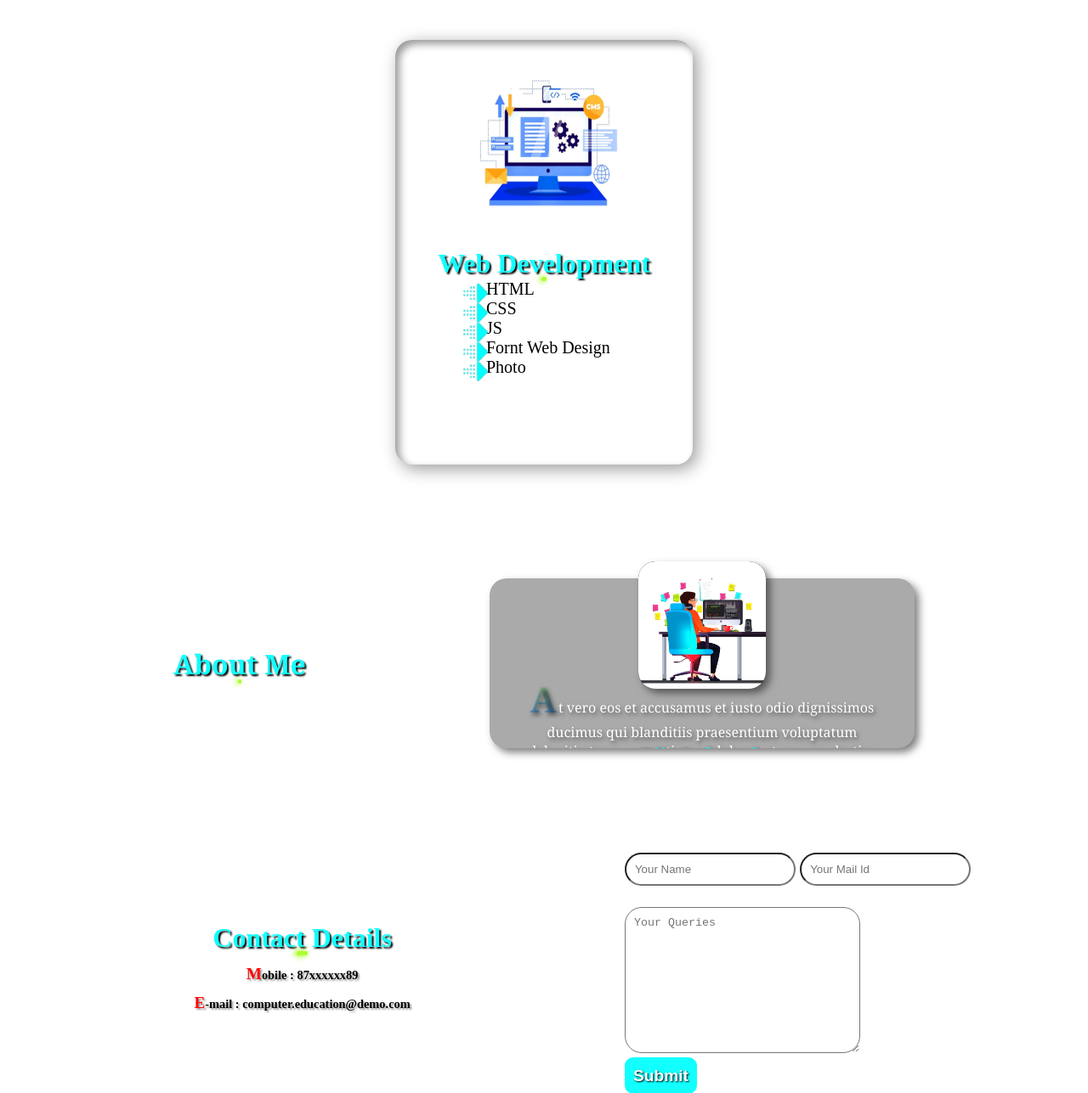
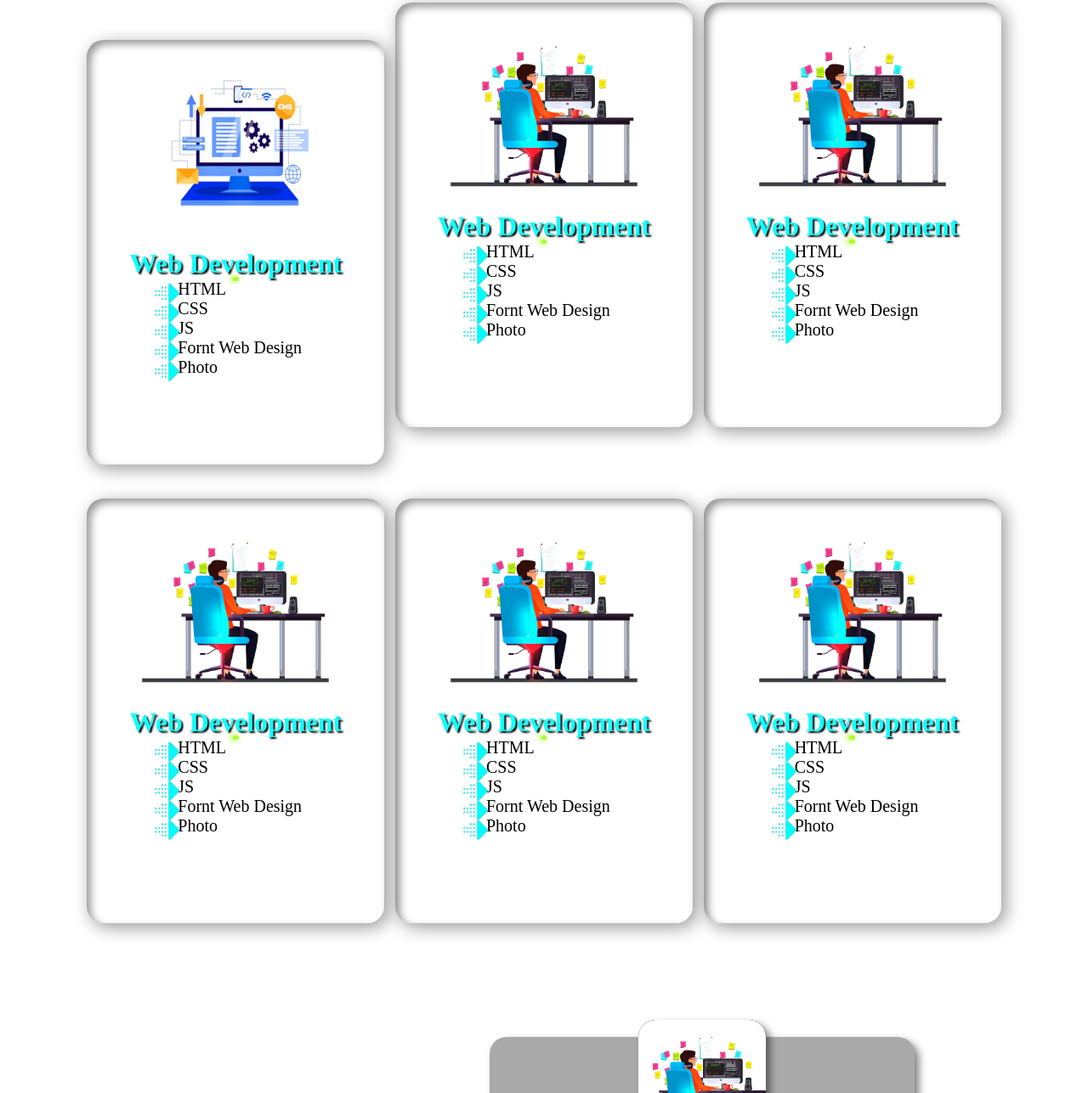
Before and after one commit to Singh8700/demo1, a plain HTML site: page index.html in a window 1280 px wide. Shown: the part 2307-3594 px from the top of the page at 85% size. Drawn offline with Linux system fonts and the light colour scheme.

Commit message:
Update index.html

```diff
--- a/index.html
+++ b/index.html
@@ -145,6 +145,91 @@
     </div>
     </div>
         <!--5th card-->
+<div id="card" class="card transX">
+      <div class="cardImg">
+      <img src="img/imgs_1.jpg" alt="Course1"/>
+    </div>
+
+    <div class="cardContent">
+      <h2 class="title">Web Development</h2>
+      <ul id="unorder">
+        <li>HTML</li>
+        <li>CSS</li>
+        <li>JS</li>
+        <li>Fornt Web Design</li>
+        <li>Photo</li>
+      </ul>
+    </div>
+    </div>
+    <!---6th card -->
+<div id="card" class="card transX">
+      <div class="cardImg">
+      <img src="img/imgs_1.jpg" alt="Course1"/>
+    </div>
+
+    <div class="cardContent">
+      <h2 class="title">Web Development</h2>
+      <ul id="unorder">
+        <li>HTML</li>
+        <li>CSS</li>
+        <li>JS</li>
+        <li>Fornt Web Design</li>
+        <li>Photo</li>
+      </ul>
+    </div>
+    </div>
+    <!---7th card -->
+<div id="card" class="card transX">
+      <div class="cardImg">
+      <img src="img/imgs_1.jpg" alt="Course1"/>
+    </div>
+
+    <div class="cardContent">
+      <h2 class="title">Web Development</h2>
+      <ul id="unorder">
+        <li>HTML</li>
+        <li>CSS</li>
+        <li>JS</li>
+        <li>Fornt Web Design</li>
+        <li>Photo</li>
+      </ul>
+    </div>
+    </div>
+    <!---8th card -->
+<div id="card" class="card transX">
+      <div class="cardImg">
+      <img src="img/imgs_1.jpg" alt="Course1"/>
+    </div>
+
+    <div class="cardContent">
+      <h2 class="title">Web Development</h2>
+      <ul id="unorder">
+        <li>HTML</li>
+        <li>CSS</li>
+        <li>JS</li>
+        <li>Fornt Web Design</li>
+        <li>Photo</li>
+      </ul>
+    </div>
+    </div>
+    <!---9th card -->
+<div id="card" class="card transX">
+      <div class="cardImg">
+      <img src="img/imgs_1.jpg" alt="Course1"/>
+    </div>
+
+    <div class="cardContent">
+      <h2 class="title">Web Development</h2>
+      <ul id="unorder">
+        <li>HTML</li>
+        <li>CSS</li>
+        <li>JS</li>
+        <li>Fornt Web Design</li>
+        <li>Photo</li>
+      </ul>
+    </div>
+    </div>
+    <!---10th card -->
   </div>
 </section>
 
```
